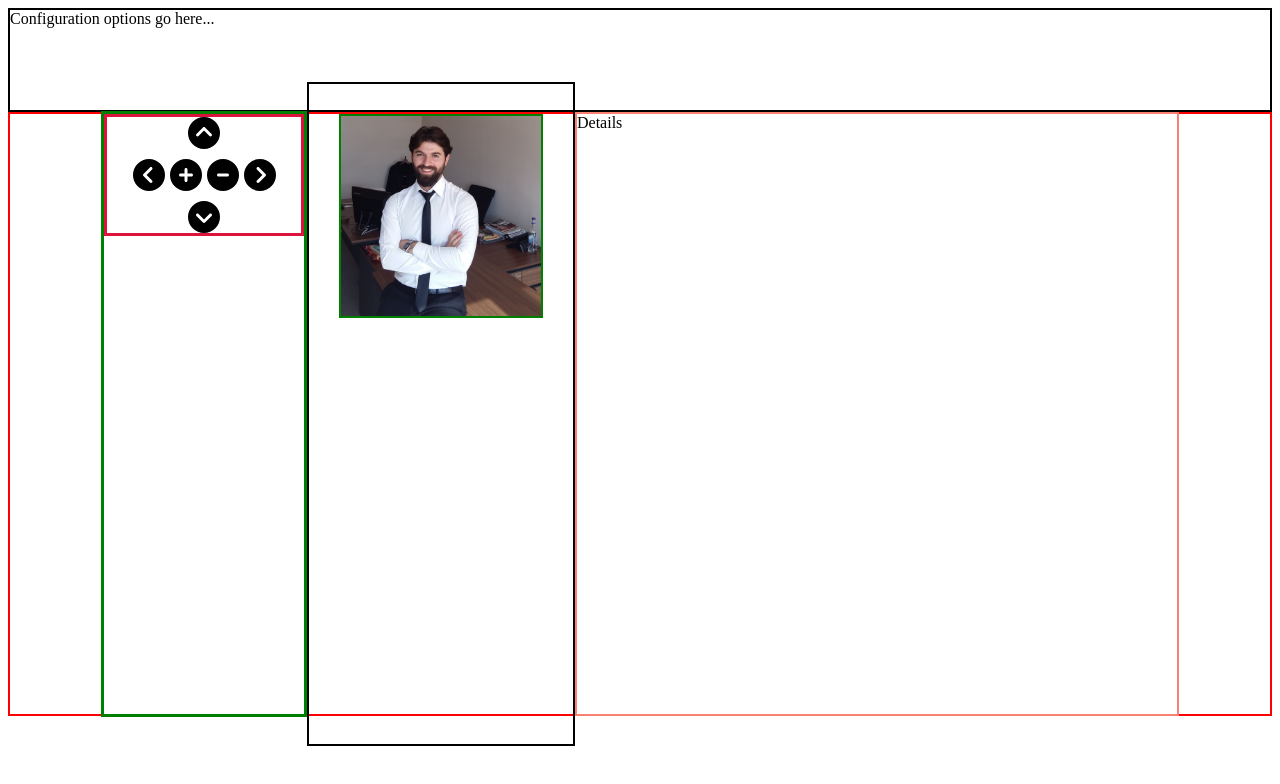
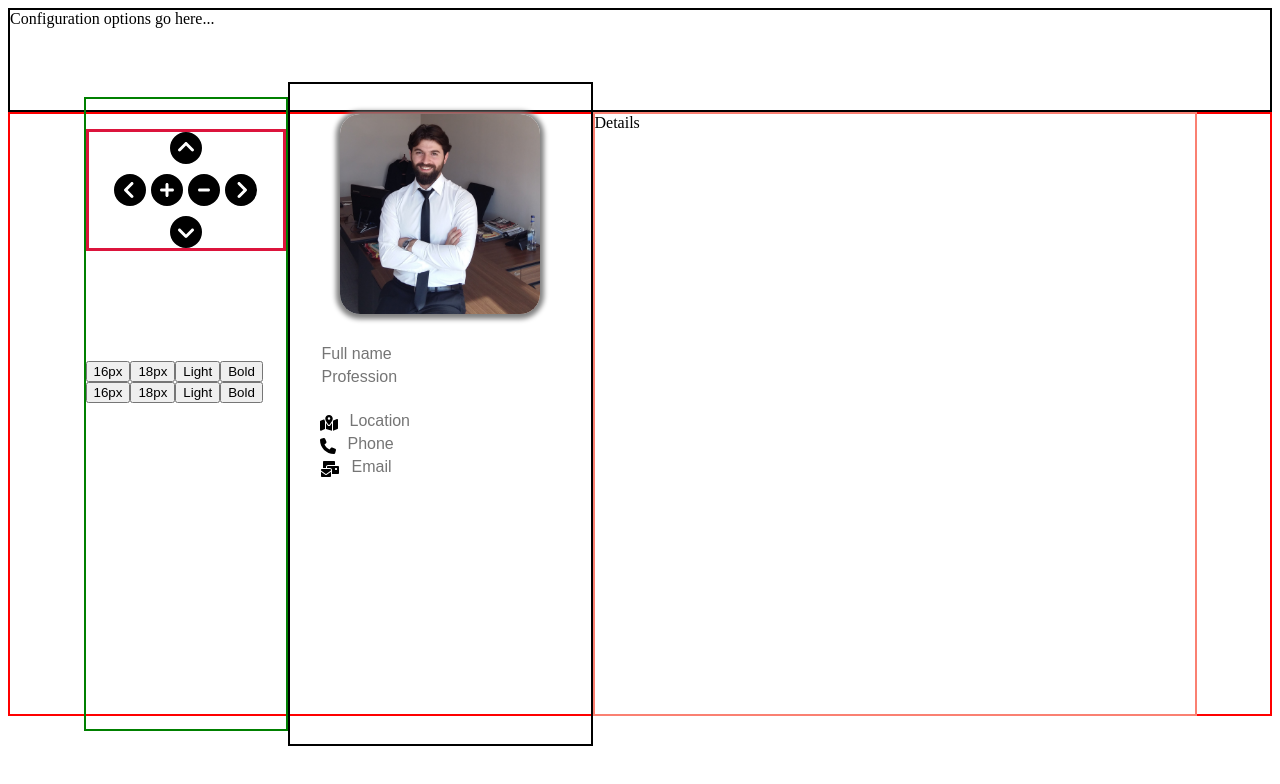
Before and after one commit to codeyourwaytofreedom/cv-maker, a Next.js app: page / in a window 1280 px wide. Shown: the top 784 px of the page. Built offline with nearby package versions, Linux system fonts and the light colour scheme.

Commit message:
Profile summary added.
Image config console added.

Summary text configurating buttons added.

Very user-friendly.

Keep going.

Remember why you started.

```diff
--- a/components/cv.tsx
+++ b/components/cv.tsx
@@ -3,7 +3,7 @@ import pp from "./me.jpg";
 import Image from 'next/image';
 
 import { FontAwesomeIcon } from '@fortawesome/react-fontawesome';
-import { faChevronCircleUp, faChevronCircleDown, faChevronCircleLeft, faChevronCircleRight, faPlusCircle, faMinusCircle } from '@fortawesome/free-solid-svg-icons';
+import { faChevronCircleUp, faChevronCircleDown, faChevronCircleLeft, faChevronCircleRight, faPlusCircle, faMinusCircle, faLocation, faPhone, faLocationPinLock, faLocationPin, faMapLocation, faLocationCrosshairs, faMapLocationDot, faMailForward, faMailBulk } from '@fortawesome/free-solid-svg-icons';
 
 const CV = () => {
     let name = "John";
@@ -28,10 +28,38 @@ const CV = () => {
                         </div>
                         <div id={x.down}><FontAwesomeIcon icon={faChevronCircleDown} size={"2x"}/></div>
                     </div>
+                    <div className={x.cv_content_tools_pen}>
+                        <button>
+                            <span>16px</span>
+                        </button>
+                        <button>
+                            <span>18px</span>
+                        </button>
+                        <button>
+                            <span>Light</span>
+                        </button>
+                        <button>
+                            <span>Bold</span>
+                        </button>
+                    </div>
+                    <div className={x.cv_content_tools_pen}>
+                        <button>
+                            <span>16px</span>
+                        </button>
+                        <button>
+                            <span>18px</span>
+                        </button>
+                        <button>
+                            <span>Light</span>
+                        </button>
+                        <button>
+                            <span>Bold</span>
+                        </button>
+                    </div>
 
                 </div>
 
-                <div className={x.cv_content_profile}>
+                <div className={x.cv_content_profile} >
                     <div className={x.cv_content_profile_picture}>
                         <Image
                             //fill={true}
@@ -39,6 +67,26 @@ const CV = () => {
                             alt="Profile Picture"
                             style={{width:"100%", height:"100%", left:"0", top:"-40px"}}
                         />
+                    </div>
+                    <div className={x.cv_content_profile_summary}>
+                        <input type="text" placeholder="Full name" />
+                        <input type="text" placeholder="Profession" />
+                        <br />
+                        <span className={x.double}>
+                            <FontAwesomeIcon icon={faMapLocationDot}/>
+                            <input type="text" placeholder="Location" />
+                        </span>
+                        <span className={x.double}>
+                            <FontAwesomeIcon icon={faPhone}/>
+                            <input type="text" placeholder="Phone" />
+                        </span>
+                        <span className={x.double}>
+                            <FontAwesomeIcon icon={faMailBulk}/>
+                            <input type="text" placeholder="Email" />
+                        </span>
+
+
+
                     </div>
                 </div>
 
--- a/styles/_base.scss
+++ b/styles/_base.scss
@@ -1,3 +1,4 @@
+
 @mixin  grid-center {
     display: grid;
     justify-content: center;
--- a/styles/cv.module.css
+++ b/styles/cv.module.css
@@ -10,9 +10,10 @@
   height: 600px;
 }
 .cv_content_tools {
-  border: 3px solid green;
   width: 200px;
   height: 100%;
+  padding-top: 30px;
+  border: 2px solid green;
 }
 .cv_content_tools_joystick {
   display: grid;
@@ -31,6 +32,10 @@
   -moz-column-gap: 5px;
        column-gap: 5px;
 }
+.cv_content_tools_pen {
+  position: relative;
+  top: 110px;
+}
 .cv_content_profile {
   height: 100%;
   border: 2px solid black;
@@ -39,17 +44,38 @@
 .cv_content_profile_picture {
   width: 200px;
   height: 200px;
-  border: 2px solid green;
   position: relative;
   display: grid;
   justify-self: center;
   overflow: hidden;
+  box-shadow: 0px 1px 5px 4px gray;
+  border-radius: 20px;
 }
 .cv_content_profile_picture img {
   -o-object-fit: contain;
      object-fit: contain;
   position: relative;
 }
+.cv_content_profile_summary {
+  display: grid;
+  row-gap: 3px;
+  position: relative;
+  top: 30px;
+}
+.cv_content_profile_summary .double {
+  display: flex;
+  align-items: flex-end;
+  -moz-column-gap: 10px;
+       column-gap: 10px;
+}
+.cv_content_profile_summary input {
+  border: none;
+  font-size: 16px;
+  font-weight: 300;
+}
+.cv_content_profile_summary input:focus {
+  outline: none;
+}
 .cv_content_details {
   width: 600px;
   border: 2px solid salmon;
--- a/styles/cv.module.scss
+++ b/styles/cv.module.scss
@@ -10,9 +10,10 @@
         border: 2px solid red;
         height: 600px;
         &_tools{
-            border:3px solid green;
             width: 200px;
             height: 100%;
+            padding-top: 30px;
+            border: 2px solid green;
             &_joystick{
                 display: grid;
                 row-gap: 10px;
@@ -25,6 +26,10 @@
                     column-gap: 5px;
                 }
             }
+            &_pen{
+                position: relative;
+                top:110px;
+            }
         }
         &_profile{
             height: 100%;
@@ -33,14 +38,34 @@
             &_picture{
                 width: 200px;
                 height: 200px;
-                border: 2px solid green;
                 position: relative;
                 display: grid;
                 justify-self: center;
                 overflow: hidden;
+                box-shadow: 0px 1px 5px 4px gray;
+                border-radius: 20px;
                 img{
                     object-fit: contain;
                     position: relative;
+                }
+            }
+            &_summary{
+                display: grid;
+                row-gap: 3px;
+                position: relative;
+                top:30px;
+                .double{
+                    display: flex;
+                    align-items: flex-end;
+                    column-gap: 10px;
+                }
+                input{
+                    border: none;
+                    font-size: 16px;
+                    font-weight: 300;
+                    &:focus{
+                        outline: none;
+                    }
                 }
             }
         }
--- a/styles/global.css
+++ b/styles/global.css
@@ -1,3 +1,5 @@
+@import url('https://fonts.googleapis.com/css2?family=Oswald:wght@200;300;400;500;600&display=swap');
+
 html, body{
     width: 100%;
     height: 100%;
@@ -7,4 +9,5 @@ html, body{
     box-sizing: border-box;
     margin: 0;
     padding: 0;
+    font-family: 'Oswald', sans-serif;
 }
```
Also changed, not shown: 1 other file (tests, documents, lock files or other folders).
